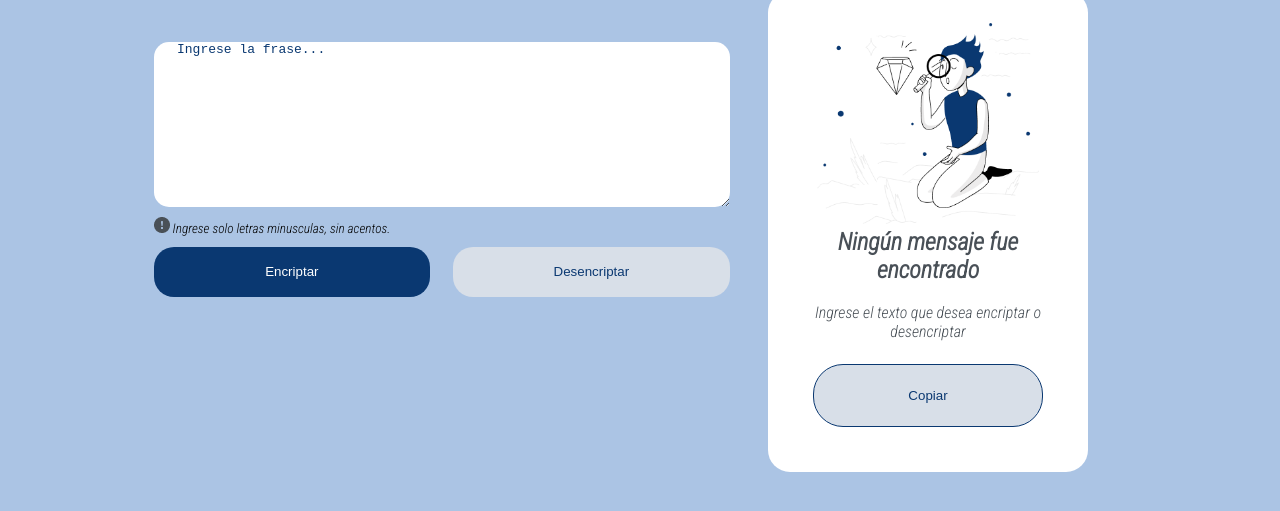
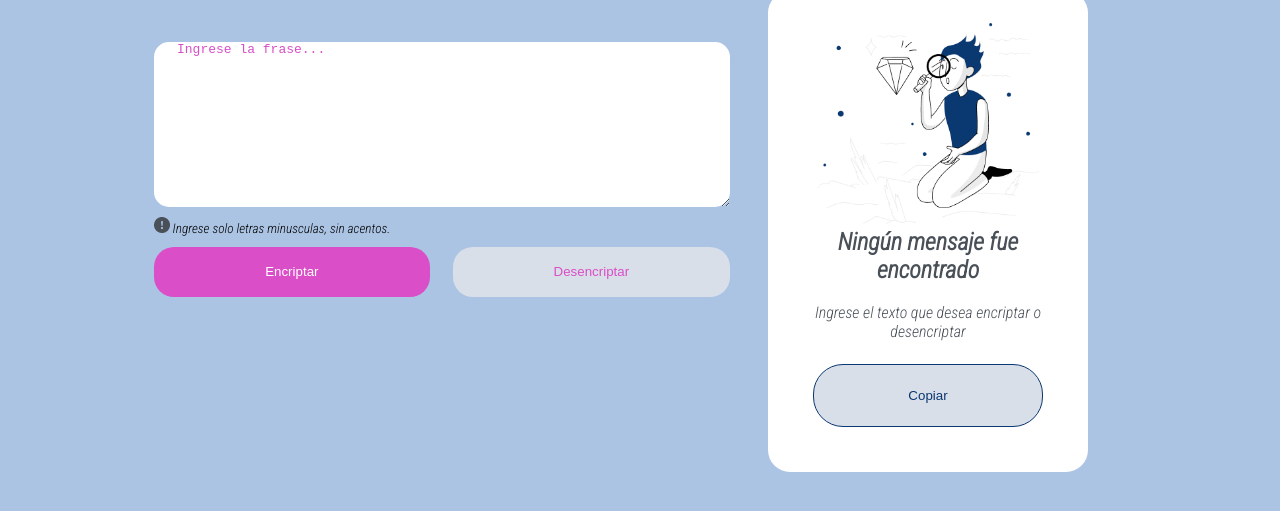
Before and after one commit to Marja17/EncripatadorTexto, a plain HTML site: page index.html in a window 1280 px wide. Shown: the part 87-598 px from the top of the page. Drawn offline with Linux system fonts and the light colour scheme.

Commit message:
cambio colores

```diff
--- a/assets/css/style.css
+++ b/assets/css/style.css
@@ -40,7 +40,7 @@ textarea {
 }
 
 ::placeholder {
-    color: #0A3871;
+    color: #da4ec7;
     font-size: medium;
 }
 
@@ -60,8 +60,8 @@ h5 {
 
 .btn-encrypt {
     color: white;
-    background-color: #0A3871;
-    border: #0A3871;
+    background-color: #da4ec7;
+    border: #da4ec7;
     border-radius: 20px;
     width: 48%;
     padding: 3%;
@@ -72,7 +72,7 @@ h5 {
 }
 
 .btn-decrypt {
-    color: #0A3871;
+    color: #da4ec7;
     background-color: #D8DFE8;
     border-radius: 20px;
     width: 48%;
```
